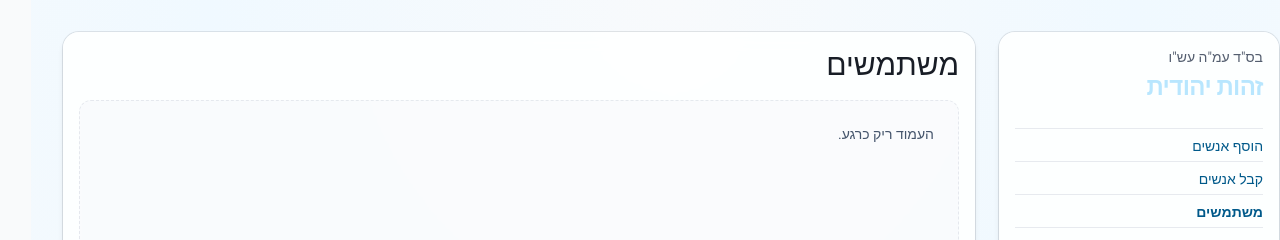
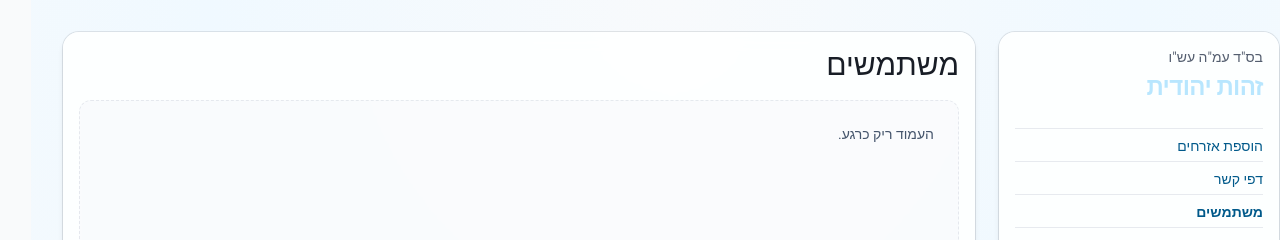
Before and after one commit to emhamitay/zehut.frontend, a React (Vite) app: page /users in a window 1280 px wide. Shown: the top 240 px of the page. Built offline with nearby package versions, Linux system fonts and the light colour scheme.

Commit message:
addcitizens route finished
also changed the navigation names & refactored the icons to it's own component

```diff
--- a/src/components/FileDropZone.tsx
+++ b/src/components/FileDropZone.tsx
@@ -1,5 +1,6 @@
 import { useRef, useState } from 'react'
 import clsx from 'clsx'
+import { SpinnerIcon, UploadIcon } from './icons'
 
 type Props = {
   onFile: (file: File) => void
@@ -92,7 +93,7 @@ export default function FileDropZone({
 
       {busy ? (
         <>
-          <Spinner />
+          <SpinnerIcon className="h-8 w-8 animate-spin text-sky-400" />
           <p className="text-sm font-medium text-slate-500">{busyLabel}</p>
         </>
       ) : (
@@ -121,45 +122,3 @@ export default function FileDropZone({
     </div>
   )
 }
-
-function UploadIcon({ className }: { className?: string }) {
-  return (
-    <svg
-      className={className}
-      fill="none"
-      stroke="currentColor"
-      viewBox="0 0 24 24"
-    >
-      <path
-        strokeLinecap="round"
-        strokeLinejoin="round"
-        strokeWidth={1.5}
-        d="M3 16.5v2.25A2.25 2.25 0 0 0 5.25 21h13.5A2.25 2.25 0 0 0 21 18.75V16.5m-13.5-9L12 3m0 0 4.5 4.5M12 3v13.5"
-      />
-    </svg>
-  )
-}
-
-function Spinner() {
-  return (
-    <svg
-      className="h-8 w-8 animate-spin text-sky-400"
-      fill="none"
-      viewBox="0 0 24 24"
-    >
-      <circle
-        className="opacity-25"
-        cx="12"
-        cy="12"
-        r="10"
-        stroke="currentColor"
-        strokeWidth="4"
-      />
-      <path
-        className="opacity-75"
-        fill="currentColor"
-        d="M4 12a8 8 0 0 1 8-8V0C5.373 0 0 5.373 0 12h4z"
-      />
-    </svg>
-  )
-}
--- /dev/null
+++ b/src/components/icons/index.tsx
@@ -0,0 +1,42 @@
+import type { ComponentProps } from 'react'
+
+type IconProps = ComponentProps<'svg'>
+
+export function UploadIcon({ className, ...props }: IconProps) {
+  return (
+    <svg
+      className={className}
+      fill="none"
+      stroke="currentColor"
+      viewBox="0 0 24 24"
+      {...props}
+    >
+      <path
+        strokeLinecap="round"
+        strokeLinejoin="round"
+        strokeWidth={1.5}
+        d="M3 16.5v2.25A2.25 2.25 0 0 0 5.25 21h13.5A2.25 2.25 0 0 0 21 18.75V16.5m-13.5-9L12 3m0 0 4.5 4.5M12 3v13.5"
+      />
+    </svg>
+  )
+}
+
+export function SpinnerIcon({ className, ...props }: IconProps) {
+  return (
+    <svg className={className} fill="none" viewBox="0 0 24 24" {...props}>
+      <circle
+        className="opacity-25"
+        cx="12"
+        cy="12"
+        r="10"
+        stroke="currentColor"
+        strokeWidth="4"
+      />
+      <path
+        className="opacity-75"
+        fill="currentColor"
+        d="M4 12a8 8 0 0 1 8-8V0C5.373 0 0 5.373 0 12h4z"
+      />
+    </svg>
+  )
+}
--- a/src/components/layout/AppLayout.tsx
+++ b/src/components/layout/AppLayout.tsx
@@ -16,8 +16,8 @@ type MenuItem = {
 }
 
 const menuItems: MenuItem[] = [
-  { label: 'הוסף אנשים', path: '/add-people' },
-  { label: 'קבל אנשים', path: '/get-people' },
+  { label: 'הוספת אזרחים', path: '/add-citizens' },
+  { label: 'דפי קשר', path: '/contact-sheets' },
   { label: 'משתמשים', path: '/users' },
 ]
 
--- a/src/pages/AddPeople.tsx
+++ b/src/pages/AddCitizens.tsx
@@ -1,9 +1,9 @@
 import AppLayout from '../components/layout/AppLayout'
 import UploadFlow from '../components/UploadFlow'
 
-export default function AddPeople() {
+export default function AddCitizens() {
   return (
-    <AppLayout title="הוסף אנשים">
+    <AppLayout title="הוספת אזרחים">
       <UploadFlow />
     </AppLayout>
   )
--- a/src/pages/GetPeople.tsx
+++ b/src/pages/ContactSheets.tsx
@@ -1,8 +1,8 @@
 import AppLayout from '../components/layout/AppLayout'
 
-export default function GetPeople() {
+export default function ContactSheets() {
   return (
-    <AppLayout title="קבל אנשים">
+    <AppLayout title="דפי קשר">
       <p className="text-slate-600">העמוד ריק כרגע.</p>
     </AppLayout>
   )
```
Also changed, not shown: src/App.tsx (+5 -5 lines).
